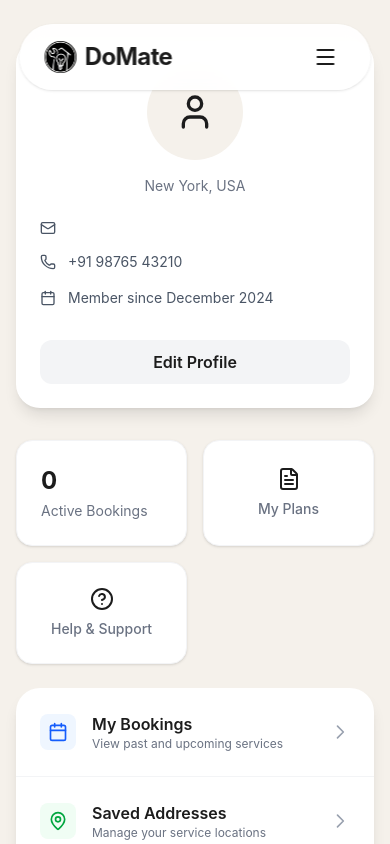
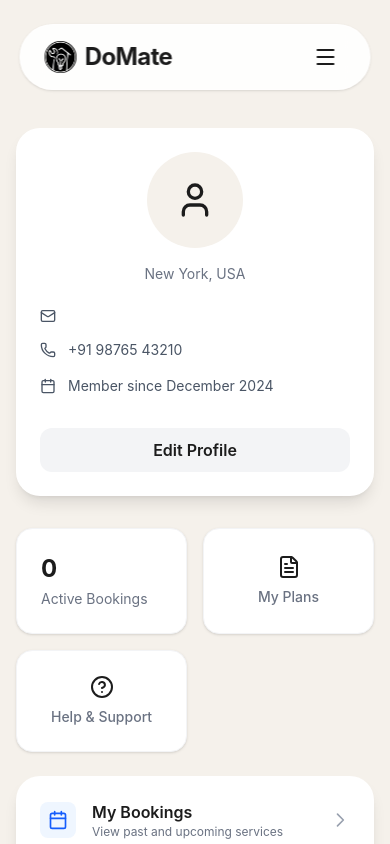
Before and after one commit to Kishore00426/Domate, a React (Vite) app in the folder frontend/: page /account in a window 390 px wide. Shown: the top 844 px of the page. Built offline with nearby package versions, Linux system fonts and the light colour scheme; no server answers.

Commit message:
updated dashboard

```diff
--- a/frontend/src/components/dashboard/UserDashboard.jsx
+++ b/frontend/src/components/dashboard/UserDashboard.jsx
@@ -10,7 +10,7 @@ const UserDashboard = ({ user, bookings = [], isEditing, tempData, handleEdit, h
     ).length;
 
     return (
-        <div className="pt-10 px-4 pb-20">
+        <div className="pt-32 md:pt-10 px-4 pb-20">
             <div className="max-w-6xl mx-auto">
 
                 <div className="grid grid-cols-1 md:grid-cols-3 gap-8 md:my-20">
```
